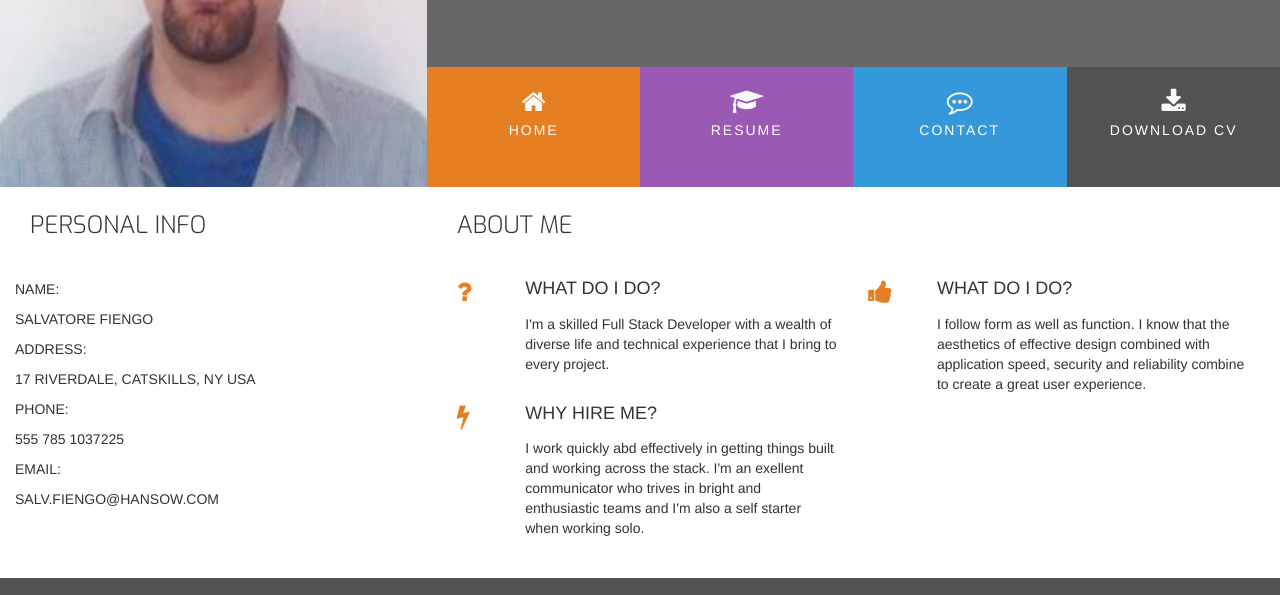
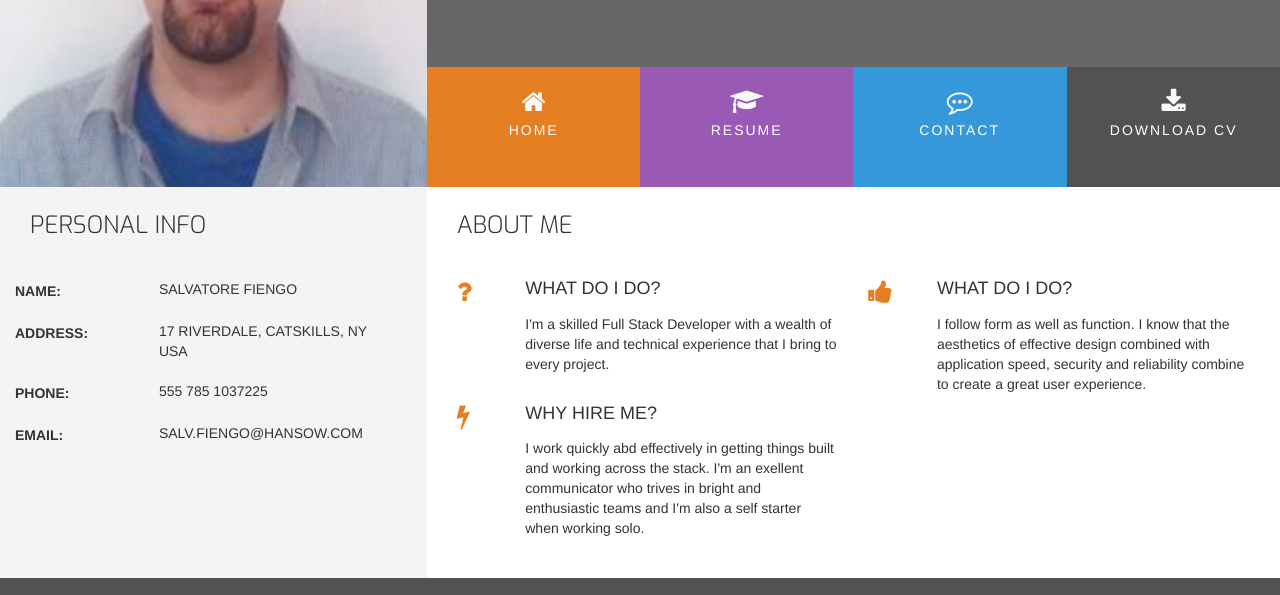
Before and after one commit to SalvatoreFiengo/mini-project-2, a plain HTML site: page index.html in a window 1280 px wide. Shown: the part 174-769 px from the top of the page. Drawn offline with nearby package versions, Linux system fonts and the light colour scheme.

Commit message:
section update created resume page

```diff
--- a/assets/CSS/style.css
+++ b/assets/CSS/style.css
@@ -21,6 +21,10 @@
 .bg-color-three-reasons {
     background-color: #ffffff;
 }
+
+.bg-color-personal-info {
+    background-color: #f4f4f4;
+}
 /*------------------------------------Special Paddings/Margins/Text*/
 
 h1,h2,h3,h4 {
@@ -39,12 +43,6 @@ h1,h2,h3,h4 {
 
 .inline-block {
     display: inline-block;
-}
-
-.section-column {
-    padding: 0 30px 30px;
-    float: none;
-    display: table-cell;
 }
 
 .row-table {
@@ -201,3 +199,51 @@ footer .cv-pdf i:hover {
     margin-bottom: 15px;
 
 }
+/*------------------------------------------------------personal-info*/
+.personal-info-item {
+    margin-bottom: 20px;
+    display: block;
+    clear: both;
+}
+
+.personal-info-item .key,
+.personal-info-item .value {
+    padding-right: 8px;
+}
+
+.personal-info-item .key p,
+.personal-info-item .value p {
+    margin:0;
+}
+
+.personal-info-item .key {
+    display: inline-block;
+    width: 30%;
+    margin-right: 21px;
+    padding-top: 2px;
+    vertical-align: top;
+    padding-left: 8px;
+}
+
+.personal-info-item .key p {
+    font-weight: 700;
+}
+
+.personal-info-item .value {
+    display: inline-block;
+    position: relative;
+    width: 60%;
+}
+
+
+/*------------------------------------------------------media query*/
+@media (min-width: 992px) {
+    .section-column {
+        padding: 0 30px 30px;
+        float: none;
+        display: table-cell;
+    }
+    .personal-info-item .key {
+        padding-left: 0;
+    }
+}
```
Also changed, not shown: resume.html (added).
